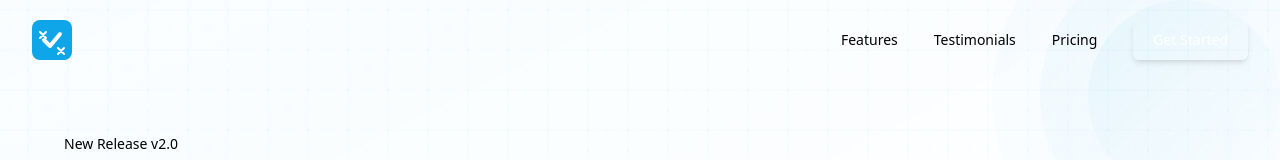
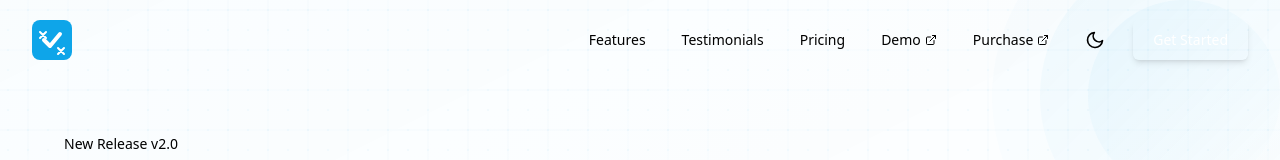
Before and after one commit to mr-shade/LaunchBoost, a React (Vite) app: page / in a window 1280 px wide. Shown: the top 160 px of the page. Built offline with nearby package versions, Linux system fonts and the light colour scheme.

Commit message:
feat: Implement dark mode toggle and update Navbar and Footer with external links; enhance App component for dark mode support

```diff
--- a/src/App.jsx
+++ b/src/App.jsx
@@ -8,7 +8,7 @@ import Footer from './components/Footer'
 
 function App() {
   return (
-    <div className="min-h-screen bg-white">
+    <div className="min-h-screen bg-white dark:bg-dark-950 dark:text-white">
       <Navbar />
       <Hero />
       <Features />
--- /dev/null
+++ b/src/components/DarkModeToggle.jsx
@@ -0,0 +1,53 @@
+import { useState, useEffect } from 'react';
+import { motion } from 'framer-motion';
+import { FiSun, FiMoon } from 'react-icons/fi';
+
+const DarkModeToggle = () => {
+  const [darkMode, setDarkMode] = useState(false);
+
+  useEffect(() => {
+    // Check if user has a preference stored
+    const savedTheme = localStorage.getItem('theme');
+    const prefersDark = window.matchMedia('(prefers-color-scheme: dark)').matches;
+
+    if (savedTheme === 'dark' || (!savedTheme && prefersDark)) {
+      setDarkMode(true);
+      document.documentElement.classList.add('dark');
+    } else {
+      setDarkMode(false);
+      document.documentElement.classList.remove('dark');
+    }
+  }, []);
+
+  const toggleDarkMode = () => {
+    if (darkMode) {
+      // Switch to light mode
+      document.documentElement.classList.remove('dark');
+      localStorage.setItem('theme', 'light');
+      setDarkMode(false);
+    } else {
+      // Switch to dark mode
+      document.documentElement.classList.add('dark');
+      localStorage.setItem('theme', 'dark');
+      setDarkMode(true);
+    }
+  };
+
+  return (
+    <motion.button
+      onClick={toggleDarkMode}
+      className="p-2 rounded-full bg-dark-100 dark:bg-dark-800 text-dark-600 dark:text-dark-200 hover:bg-dark-200 dark:hover:bg-dark-700 transition-colors duration-200"
+      whileHover={{ scale: 1.1 }}
+      whileTap={{ scale: 0.9 }}
+      aria-label={darkMode ? 'Switch to light mode' : 'Switch to dark mode'}
+    >
+      {darkMode ? (
+        <FiSun className="h-5 w-5" />
+      ) : (
+        <FiMoon className="h-5 w-5" />
+      )}
+    </motion.button>
+  );
+};
+
+export default DarkModeToggle;
--- a/src/components/Footer.jsx
+++ b/src/components/Footer.jsx
@@ -1,9 +1,14 @@
+import { motion } from 'framer-motion';
+import { FiExternalLink } from 'react-icons/fi';
+
 const Footer = () => {
   const navigation = {
     product: [
       { name: 'Features', href: '#features' },
       { name: 'Pricing', href: '#pricing' },
       { name: 'Testimonials', href: '#testimonials' },
+      { name: 'Demo', href: 'https://launchboost.pages.dev', external: true },
+      { name: 'Purchase', href: 'https://mrshade.gumroad.com/l/LaunchBoost', external: true },
     ],
     company: [
       { name: 'About', href: '#' },
@@ -54,7 +59,7 @@ const Footer = () => {
   };
 
   return (
-    <footer className="bg-white" aria-labelledby="footer-heading">
+    <footer className="bg-white dark:bg-dark-900" aria-labelledby="footer-heading">
       <h2 id="footer-heading" className="sr-only">
         Footer
       </h2>
@@ -62,9 +67,12 @@ const Footer = () => {
         <div className="xl:grid xl:grid-cols-3 xl:gap-8">
           <div className="space-y-8 xl:col-span-1">
             <div className="flex items-center">
-              <span className="text-2xl font-bold text-indigo-600">LaunchBoost</span>
+              <img src="/images/logo.svg" alt="LaunchBoost Logo" className="h-10 w-10 mr-2" />
+              <span className="text-2xl font-display font-bold bg-gradient-to-r from-primary-600 to-secondary-600 bg-clip-text text-transparent">
+                LaunchBoost
+              </span>
             </div>
-            <p className="text-gray-500 text-base">
+            <p className="text-dark-500 dark:text-dark-400 text-base">
               Making the world a better place through sleek, conversion-optimized landing pages.
             </p>
             <div className="flex space-x-6">
--- a/src/components/Navbar.jsx
+++ b/src/components/Navbar.jsx
@@ -1,6 +1,7 @@
 import { useState, useEffect } from 'react';
 import { motion } from 'framer-motion';
-import { FiMenu, FiX } from 'react-icons/fi';
+import { FiMenu, FiX, FiExternalLink } from 'react-icons/fi';
+import DarkModeToggle from './DarkModeToggle';
 
 const Navbar = () => {
   const [isMenuOpen, setIsMenuOpen] = useState(false);
@@ -28,6 +29,11 @@ const Navbar = () => {
     { name: 'Pricing', href: '#pricing' },
   ];
 
+  const externalLinks = [
+    { name: 'Demo', href: 'https://launchboost.pages.dev', external: true },
+    { name: 'Purchase', href: 'https://mrshade.gumroad.com/l/LaunchBoost', external: true },
+  ];
+
   return (
     <motion.nav
       initial={{ y: -100 }}
@@ -35,7 +41,7 @@ const Navbar = () => {
       transition={{ duration: 0.5 }}
       className={`fixed w-full z-50 transition-all duration-300 ${
         scrolled
-          ? 'bg-white/90 backdrop-blur-md shadow-soft'
+          ? 'bg-white/90 dark:bg-dark-900/90 backdrop-blur-md shadow-soft'
           : 'bg-transparent'
       }`}
     >
@@ -61,7 +67,7 @@ const Navbar = () => {
                 key={index}
                 href={link.href}
                 className={`px-4 py-2 rounded-md text-sm font-medium transition-all duration-200 ${
-                  scrolled ? 'text-dark-600 hover:text-primary-600' : 'text-dark-700 hover:text-primary-500'
+                  scrolled ? 'text-dark-600 hover:text-primary-600 dark:text-dark-200 dark:hover:text-primary-400' : 'text-dark-700 hover:text-primary-500 dark:text-dark-200 dark:hover:text-primary-400'
                 }`}
                 whileHover={{ scale: 1.05 }}
                 whileTap={{ scale: 0.95 }}
@@ -69,6 +75,28 @@ const Navbar = () => {
                 {link.name}
               </motion.a>
             ))}
+
+            {externalLinks.map((link, index) => (
+              <motion.a
+                key={`ext-${index}`}
+                href={link.href}
+                target="_blank"
+                rel="noopener noreferrer"
+                className={`px-4 py-2 rounded-md text-sm font-medium transition-all duration-200 flex items-center ${
+                  scrolled ? 'text-dark-600 hover:text-primary-600 dark:text-dark-200 dark:hover:text-primary-400' : 'text-dark-700 hover:text-primary-500 dark:text-dark-200 dark:hover:text-primary-400'
+                }`}
+                whileHover={{ scale: 1.05 }}
+                whileTap={{ scale: 0.95 }}
+              >
+                {link.name}
+                <FiExternalLink className="ml-1 h-3 w-3" />
+              </motion.a>
+            ))}
+
+            <div className="ml-2">
+              <DarkModeToggle />
+            </div>
+
             <motion.a
               href="#contact"
               className="ml-4 px-5 py-2.5 rounded-md text-sm font-medium bg-gradient-to-r from-primary-600 to-secondary-600 text-white shadow-md hover:shadow-lg transition-all duration-200"
@@ -80,11 +108,12 @@ const Navbar = () => {
           </div>
 
           {/* Mobile menu button */}
-          <div className="md:hidden flex items-center">
+          <div className="md:hidden flex items-center space-x-2">
+            <DarkModeToggle />
             <motion.button
               onClick={() => setIsMenuOpen(!isMenuOpen)}
               className={`inline-flex items-center justify-center p-2 rounded-md focus:outline-none ${
-                scrolled ? 'text-dark-600 hover:text-primary-600' : 'text-dark-700 hover:text-primary-500'
+                scrolled ? 'text-dark-600 hover:text-primary-600 dark:text-dark-200 dark:hover:text-primary-400' : 'text-dark-700 hover:text-primary-500 dark:text-dark-200 dark:hover:text-primary-400'
               }`}
               whileHover={{ scale: 1.1 }}
               whileTap={{ scale: 0.9 }}
@@ -98,7 +127,7 @@ const Navbar = () => {
       {/* Mobile menu */}
       {isMenuOpen && (
         <motion.div
-          className="md:hidden bg-white shadow-md"
+          className="md:hidden bg-white dark:bg-dark-900 shadow-md"
           initial={{ opacity: 0, height: 0 }}
           animate={{ opacity: 1, height: 'auto' }}
           exit={{ opacity: 0, height: 0 }}
@@ -109,13 +138,29 @@ const Navbar = () => {
               <motion.a
                 key={index}
                 href={link.href}
-                className="block px-3 py-2 rounded-md text-base font-medium text-dark-600 hover:text-primary-600 hover:bg-primary-50"
+                className="block px-3 py-2 rounded-md text-base font-medium text-dark-600 hover:text-primary-600 hover:bg-primary-50 dark:text-dark-200 dark:hover:text-primary-400 dark:hover:bg-dark-700"
                 whileHover={{ x: 5 }}
                 onClick={() => setIsMenuOpen(false)}
               >
                 {link.name}
               </motion.a>
             ))}
+
+            {externalLinks.map((link, index) => (
+              <motion.a
+                key={`ext-${index}`}
+                href={link.href}
+                target="_blank"
+                rel="noopener noreferrer"
+                className="flex items-center px-3 py-2 rounded-md text-base font-medium text-dark-600 hover:text-primary-600 hover:bg-primary-50 dark:text-dark-200 dark:hover:text-primary-400 dark:hover:bg-dark-700"
+                whileHover={{ x: 5 }}
+                onClick={() => setIsMenuOpen(false)}
+              >
+                {link.name}
+                <FiExternalLink className="ml-1 h-4 w-4" />
+              </motion.a>
+            ))}
+
             <motion.a
               href="#contact"
               className="block px-3 py-2 rounded-md text-base font-medium bg-gradient-to-r from-primary-600 to-secondary-600 text-white"
--- a/tailwind.config.js
+++ b/tailwind.config.js
@@ -4,6 +4,7 @@ export default {
     "./index.html",
     "./src/**/*.{js,ts,jsx,tsx}",
   ],
+  darkMode: 'class',
   theme: {
     extend: {
       colors: {
```
Also changed, not shown: 1 other file (tests, documents, lock files or other folders).
